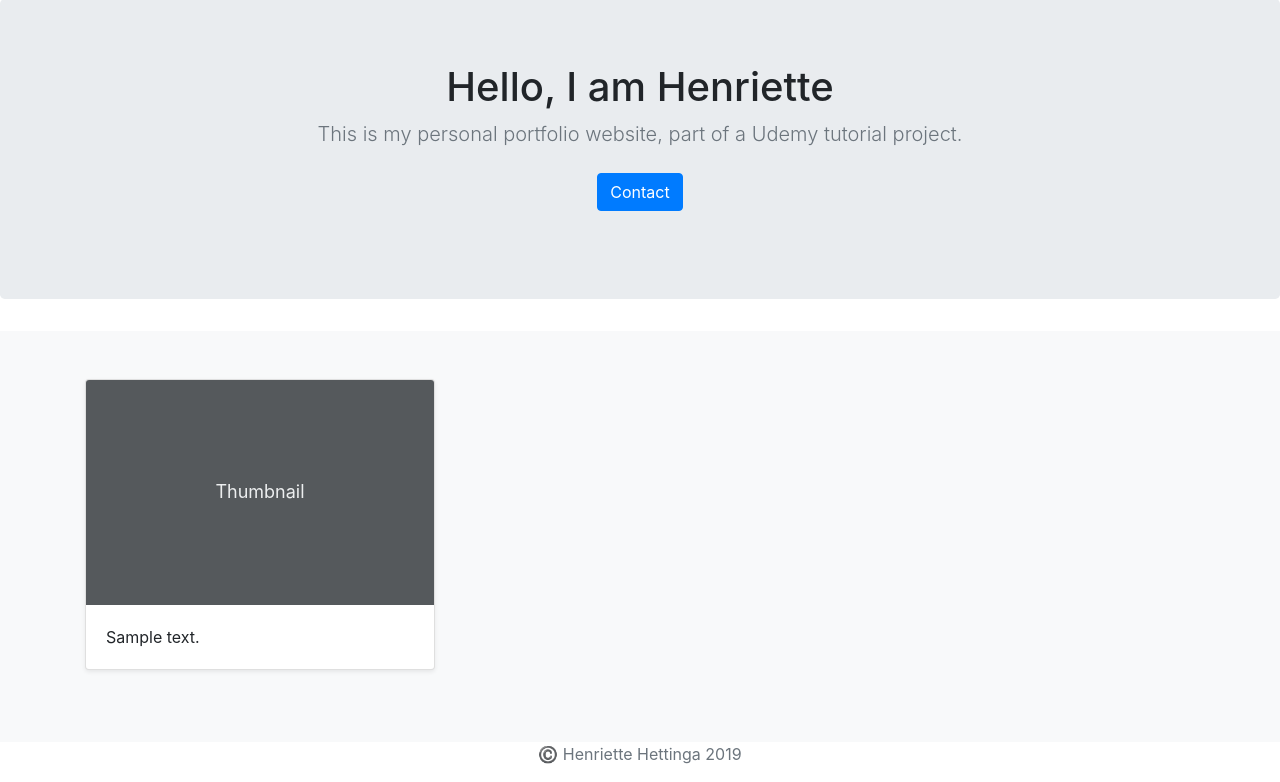
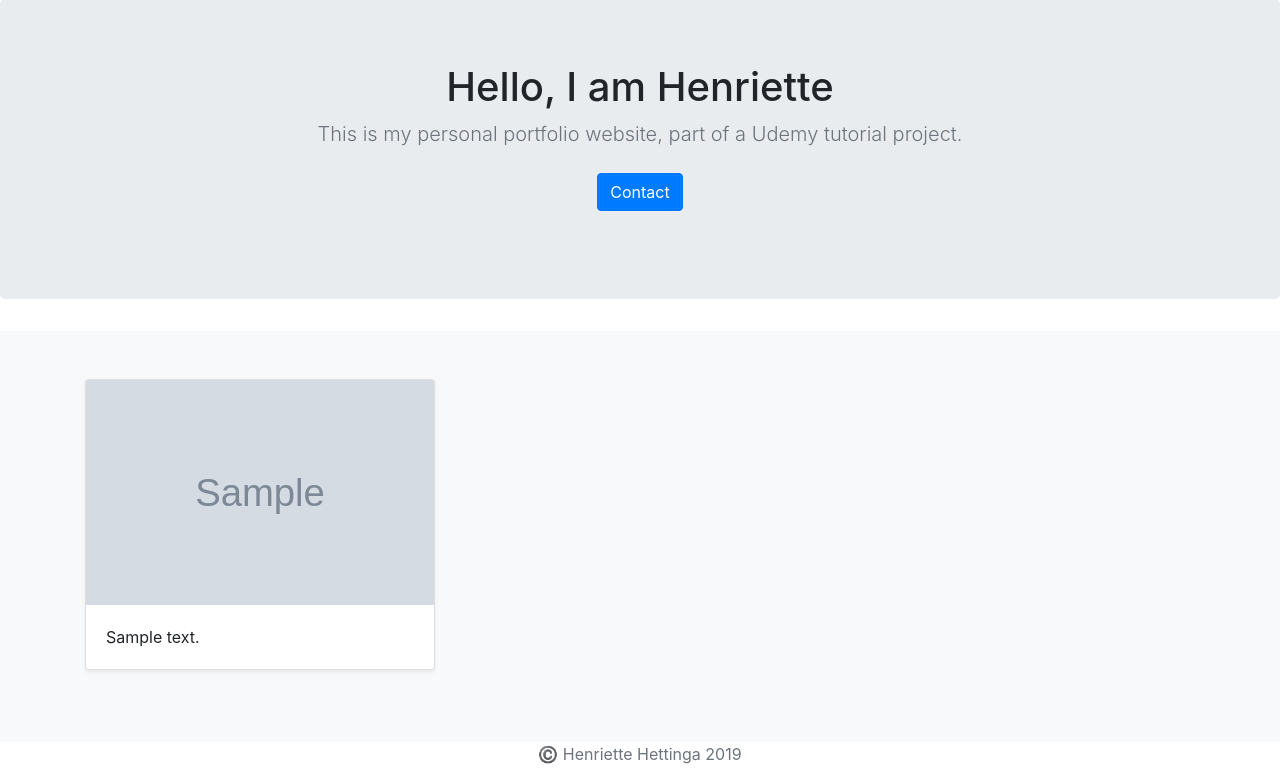
Before and after one commit to Jethet/udemycourse-personalportfolio-project, a Django app: template jobs/templates/jobs/home.html in a window 1280 px wide. Shown: the part 57-839 px from the top of the page. Run offline with Django 3.2, Linux system fonts and the light colour scheme; the template is opened without the code that fills it: most values are stand-ins (such as "Sample title", 1, 10 or a date in 2020); grey boxes marked "Sample" are stand-in pictures; data that the repository does not hold is empty; some libraries are stand-ins or nearby versions.

Commit message:
Add explanation re. for loop and include images for jobs

```diff
--- a/jobs/templates/jobs/home.html
+++ b/jobs/templates/jobs/home.html
@@ -63,11 +63,14 @@
       <div class="container">
 
         <div class="row">
-
+<!-- This for loop goes through everything in the database and gets the jobs -->
+<!-- It means there is no need to code individual jobs, and changes are incorporated every time -->
           {% for job in jobs.all %}
           <div class="col-md-4">
             <div class="card mb-4 shadow-sm">
-              <svg class="bd-placeholder-img card-img-top" width="100%" height="225" xmlns="http://www.w3.org/2000/svg" preserveAspectRatio="xMidYMid slice" focusable="false" role="img" aria-label="Placeholder: Thumbnail"><title>Placeholder</title><rect width="100%" height="100%" fill="#55595c"/><text x="50%" y="50%" fill="#eceeef" dy=".3em">Thumbnail</text></svg>
+              <!-- The {{ job.image.url }} comes from the ImageField in the Job model: -->
+              <!-- it creates a property on the property image that stores that info -->
+              <img class="card-img-top" width="100%" height="225" src="{{ job.image.url }}" />
               <div class="card-body">
                 <p class="card-text">{{ job.summary }}</p>
               </div>
```
